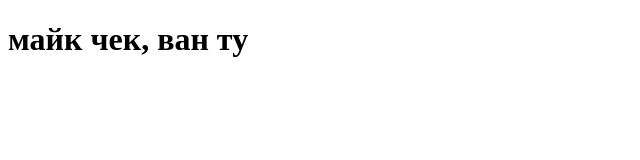
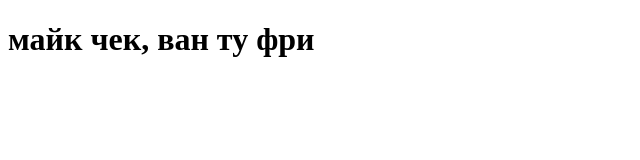
Before and after one commit to f4rr3ll1990/testgit, a plain HTML site: page index.html in a window 1280 px wide. Shown: the whole page, without its empty margins (0-640 px from the left). Drawn offline with Linux system fonts and the light colour scheme.

Commit message:
ывапаып

```diff
--- a/index.html
+++ b/index.html
@@ -5,6 +5,6 @@
 	<title>Document</title>
 </head>
 <body>
-	<h1>майк чек, ван ту </h1>
+	<h1>майк чек, ван ту фри</h1>
 </body>
 </html>
```
